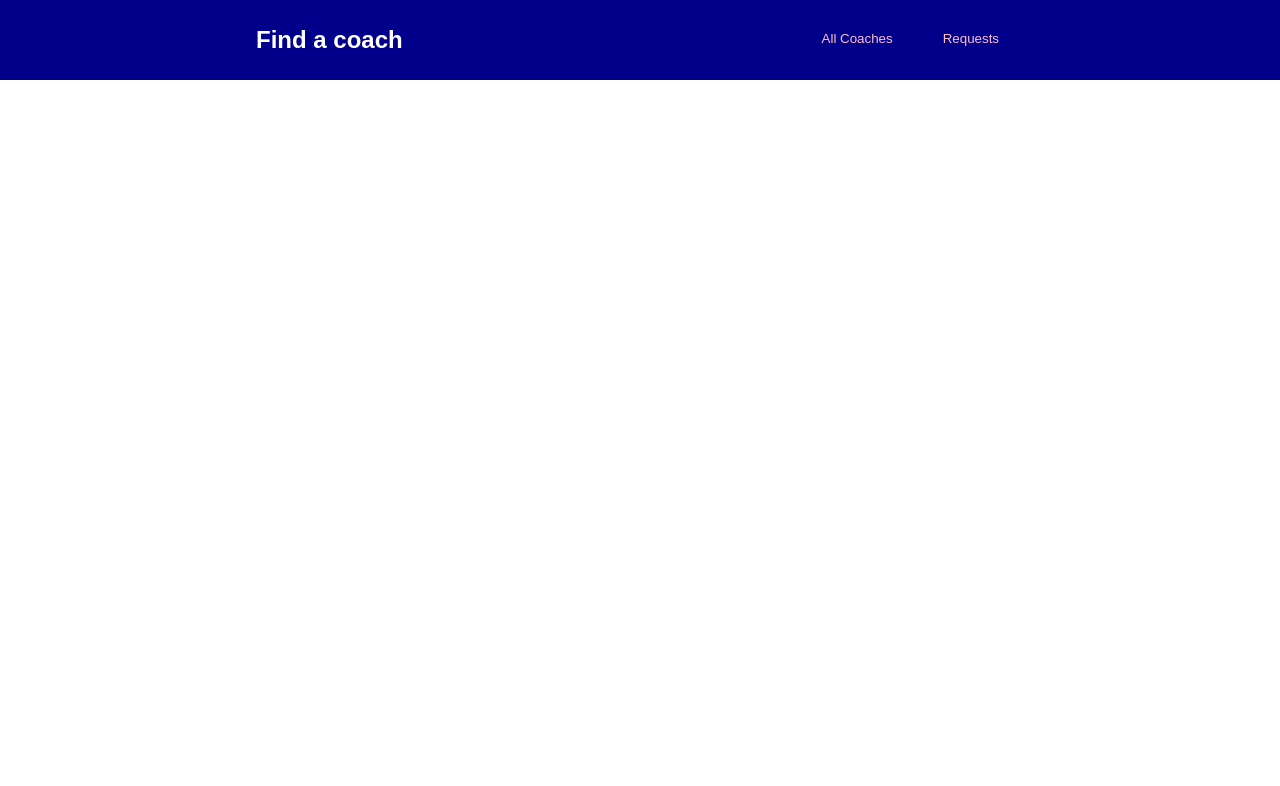
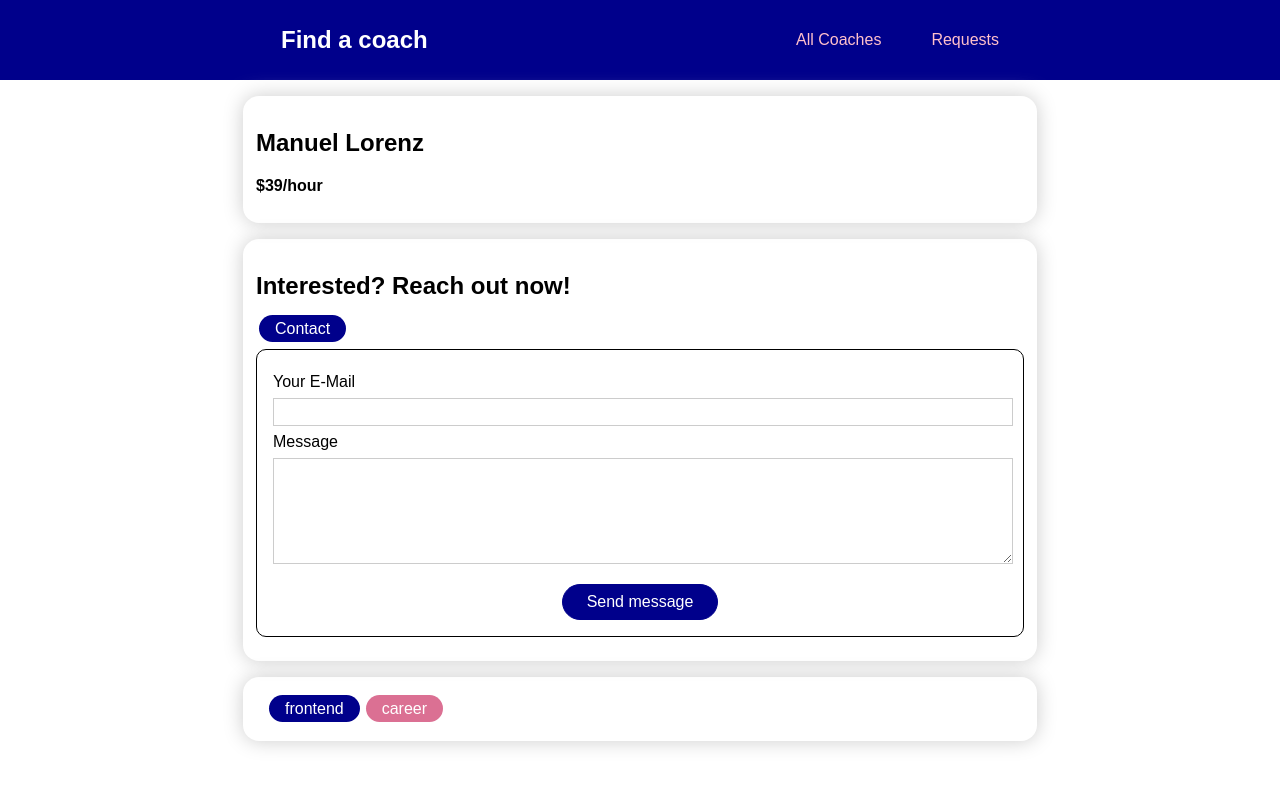
Before and after one commit to sabyrzhan/vuejs-the-complete-guide-course, a Vue app in the folder 016-find-a-coach-project/: page /coaches/1/contact in a window 1280 px wide. Shown: the top 786 px of the page. Built offline with nearby package versions, Linux system fonts and the light colour scheme; a web font is replaced by a local one.

Commit message:
016-find-a-coach-project: style TheContact page

```diff
--- a/016-find-a-coach-project/src/App.vue
+++ b/016-find-a-coach-project/src/App.vue
@@ -21,4 +21,11 @@ body {
   margin: 0;
   font-family: 'Reddit Sans', sans-serif;
 }
+
+div.container {
+  border-radius: 10px;
+  border: 1px solid black;
+  padding: 1rem;
+  margin: 0.7rem 0;
+}
 </style>
--- a/016-find-a-coach-project/src/components/nav/TheHeader.vue
+++ b/016-find-a-coach-project/src/components/nav/TheHeader.vue
@@ -1,10 +1,10 @@
 <template>
   <header>
     <div>
-      <h2>Find a coach</h2>
+      <h2><router-link to="/" active-class="home-active">Find a coach</router-link></h2>
       <section>
-        <button>All Coaches</button>
-        <button>Requests</button>
+        <router-link to="/">All Coaches</router-link>
+        <router-link to="/requests">Requests</router-link>
       </section>
     </div>
   </header>
@@ -21,6 +21,14 @@ header {
   color: white;
 }
 
+a {
+  text-decoration: none;
+}
+
+h2 a {
+  color: white;
+}
+
 div {
   width: 60%;
   margin: auto;
@@ -28,7 +36,7 @@ div {
   justify-content: space-between;
 }
 
-button {
+a {
   background-color: transparent;
   border: 1px solid transparent;
   padding: 1rem;
@@ -37,7 +45,16 @@ button {
   color: pink;
 }
 
-button:hover {
+section {
+  display: flex;
+}
+
+section a:hover {
   border: 1px solid pink;
 }
+
+section a:active, a.router-link-active {
+  border: 1px solid pink;
+  background-color: blue;
+}
 </style>
--- /dev/null
+++ b/016-find-a-coach-project/src/components/pages/TheCoachDetails.vue
@@ -0,0 +1,3 @@
+<template>
+
+</template>
--- /dev/null
+++ b/016-find-a-coach-project/src/components/pages/TheContact.vue
@@ -0,0 +1,75 @@
+<template>
+  <div>
+    <the-base-card>
+      <h2>{{ coach.name }}</h2>
+      <p><strong>{{ coach.price }}</strong></p>
+    </the-base-card>
+
+    <the-base-card>
+      <h2>Interested? Reach out now!</h2>
+      <the-badge css-class="frontend">Contact</the-badge>
+      <div class="container">
+        <label for="email">Your E-Mail</label>
+        <input type="text" id="email" />
+        <label for="message">Message</label>
+        <textarea id="message"></textarea>
+        <div class="buttons">
+          <the-button css-class="primary">Send message</the-button>
+        </div>
+      </div>
+    </the-base-card>
+
+    <the-base-card>
+      <div class="badges">
+        <the-badge v-for="tag in coach.tags" :key="tag" :css-class="tag">{{ tag }}</the-badge>
+      </div>
+    </the-base-card>
+
+  </div>
+</template>
+<script>
+import {mapState} from "vuex";
+import TheBaseCard from "@/components/ui/TheBaseCard.vue";
+import TheButton from "@/components/ui/TheButton.vue";
+import TheBadge from "@/components/ui/TheBadge.vue";
+export default {
+  components: {TheBadge, TheButton, TheBaseCard},
+  computed: {
+    ...mapState('coach', {
+      'coach': state => state.coaches[0]
+    })
+  }
+}
+</script>
+
+<style scoped>
+label, input, textarea {
+  font-family: inherit;
+  width: 100%
+}
+
+div.buttons {
+  display: flex;
+  margin-top: 1rem;
+  justify-content: center;
+}
+
+input {
+  border: 1px solid #cccccc;
+  height: 1.5rem;
+}
+
+label {
+  display: block;
+  margin: 7px 0;
+}
+
+textarea {
+  height: 100px;
+  border: 1px solid #cccccc;
+}
+
+div.badges {
+  padding: 10px;
+}
+</style>
--- a/016-find-a-coach-project/src/components/ui/TheButton.vue
+++ b/016-find-a-coach-project/src/components/ui/TheButton.vue
@@ -1,42 +1,44 @@
 <template>
-  <button :class="cssClass">
+  <router-link :class="cssClass" :to="link" v-if="link !== ''"><slot></slot></router-link>
+  <button :class="cssClass" v-else>
     <slot></slot>
   </button>
 </template>
 
 <script>
 export default {
-  props: ['cssClass']
+  props: ['cssClass', 'link']
 }
 </script>
 
 <style scoped>
-button {
+button, a {
   border-radius: 20px;
   border: 1px solid darkblue;
   background-color: transparent;
   padding: 0.5rem 1.5rem;
   margin: 0 3px;
   cursor: pointer;
+  text-decoration: none;
 }
 
-button.primary {
+button.primary, a.primary {
   background-color: darkblue;
   color: white;
 }
 
-button.primary:hover {
+button.primary:hover, a.primary:hover {
   background-color: blue;
 }
-button.primary:active {
+button.primary:active, a.primary:active {
   background-color: transparent;
   color: inherit;
 }
 
-button:hover {
+button:hover, a:hover {
   background-color: bisque;
 }
-button:active {
+button:active, a:active {
   background-color: transparent;
 }
 </style>
--- a/016-find-a-coach-project/src/components/ui/TheCoachCard.vue
+++ b/016-find-a-coach-project/src/components/ui/TheCoachCard.vue
@@ -4,8 +4,8 @@
     <p><strong>{{ coach.price }}</strong></p>
     <the-badge v-for="tag in coach.tags" :key="tag" :css-class="tag">{{ tag }}</the-badge>
     <div class="buttons">
-      <the-button>Contact</the-button>
-      <the-button css-class="primary">View Details</the-button>
+      <the-button :link="'/coaches/' + coach.id + '/contact'">Contact</the-button>
+      <the-button css-class="primary" :link="'/coaches/' + coach.id + '/details'">View Details</the-button>
     </div>
   </div>
 </template>
@@ -20,13 +20,6 @@ export default {
 </script>
 
 <style scoped>
-div.container {
-  border-radius: 10px;
-  border: 1px solid black;
-  padding: 0.5rem;
-  margin: 0.7rem 0;
-}
-
 div.buttons {
   display: flex;
   flex-direction: row;
```
Also changed, not shown: 016-find-a-coach-project/src/router/index.js (+9 -2 lines).
